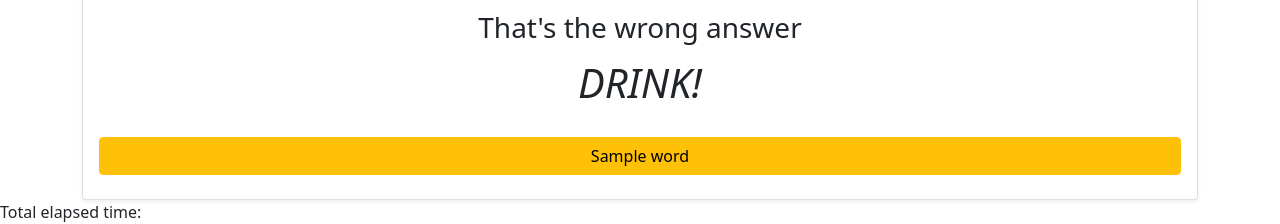
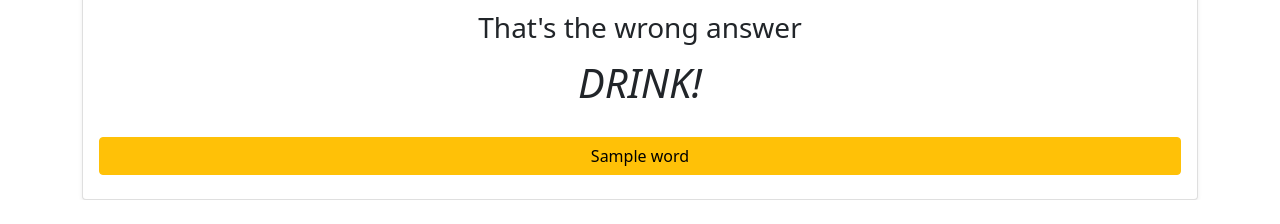
Before and after one commit to ThiagoHardt/whatdoestheirishsay, a Flask app: template templates/game_page.html in a window 1280 px wide. Shown: the part 2089-2313 px from the top of the page. After the commit the page ends 2289 px from the top, so only its background shows below. Run offline with Flask 2, Linux system fonts and the light colour scheme; the template is opened without the code that fills it: most values are stand-ins (such as "Sample title", 1, 10 or a date in 2020); some libraries are stand-ins or nearby versions.

Commit message:
Update game_page.html

```diff
--- a/templates/game_page.html
+++ b/templates/game_page.html
@@ -68,7 +68,4 @@
     </div>
   </div>
 </div>
-<div>
-  <span>Total elapsed time: <span id="elapsedTime"></span></span>
-</div>
 {%endblock%}
```
